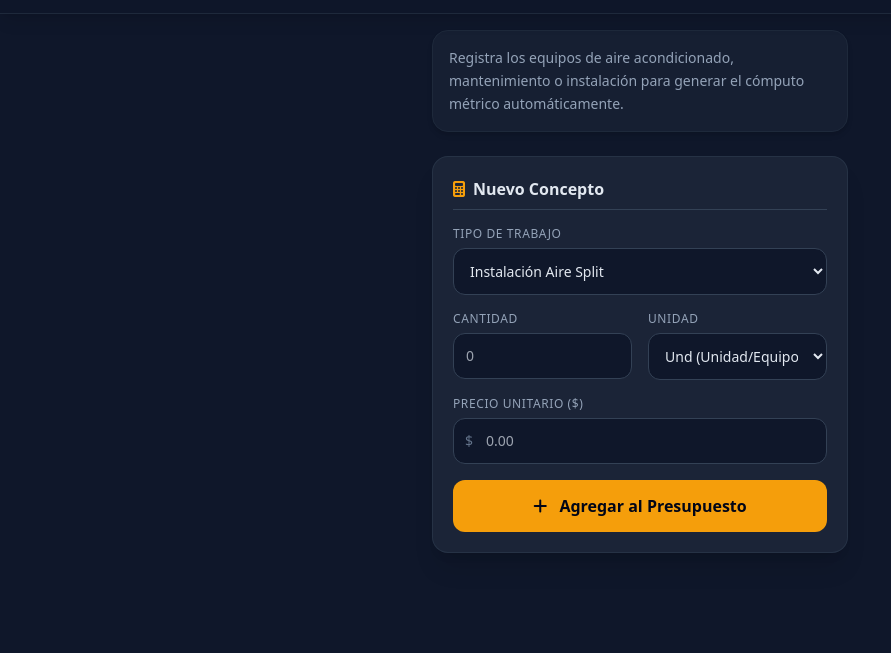
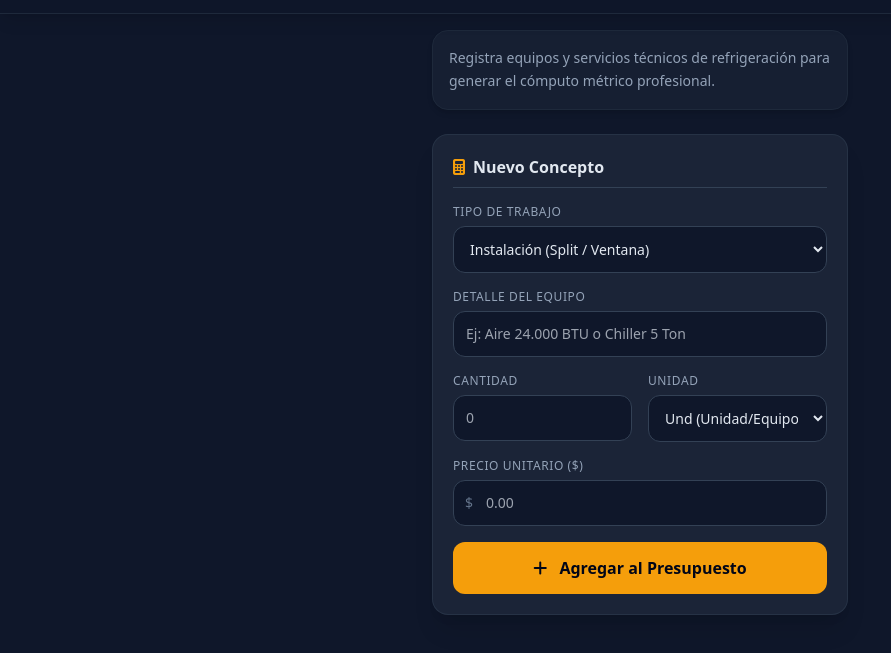
Before and after one commit to cmantenimientopdvaltachira-source/presumetrick, a plain HTML site: page refrigeracion.html in a window 1280 px wide. Shown: the part 55-708 px from the top of the page, without its empty margins (0-891 px from the left). Drawn offline with nearby package versions, Linux system fonts and the light colour scheme.

Commit message:
Update refrigeracion.html

```diff
--- a/refrigeracion.html
+++ b/refrigeracion.html
@@ -22,7 +22,7 @@
 
         <div class="bg-slate-800/50 border border-slate-800 rounded-2xl p-4 shadow-md">
             <p class="text-sm text-slate-400 leading-relaxed">
-                Registra los equipos de aire acondicionado, mantenimiento o instalación para generar el cómputo métrico automáticamente.
+                Registra equipos y servicios técnicos de refrigeración para generar el cómputo métrico profesional.
             </p>
         </div>
 
@@ -34,11 +34,30 @@
             <div class="space-y-1.5">
                 <label class="block text-xs font-medium text-slate-400 uppercase tracking-wider">Tipo de Trabajo</label>
                 <select id="tipo-trabajo" class="w-full bg-slate-900 border border-slate-700 rounded-xl px-3 py-3 text-sm text-slate-200 focus:outline-none focus:border-amber-500 focus:ring-1 focus:ring-amber-500 transition-all">
-                    <option>Instalación Aire Split</option>
-                    <option>Mantenimiento Preventivo</option>
-                    <option>Recarga de Gas</option>
-                    <option>Instalación de Tubería</option>
+                    <optgroup label="Instalación" class="bg-slate-800 text-amber-500">
+                        <option>Instalación (Split / Ventana)</option>
+                        <option>Instalación (Piso-Techo)</option>
+                        <option>Instalación (Compacto / Paquete)</option>
+                        <option>Instalación (Chiller / Industrial)</option>
+                        <option>Instalación (Vitrina / Nevera Comercial)</option>
+                    </optgroup>
+                    <optgroup label="Mantenimiento" class="bg-slate-800 text-amber-500">
+                        <option>Mantenimiento Preventivo</option>
+                        <option>Mantenimiento Correctivo (Reparación)</option>
+                    </optgroup>
+                    <optgroup label="Servicios Especializados" class="bg-slate-800 text-amber-500">
+                        <option>Reparación de Fugas</option>
+                        <option>Barrido con Nitrógeno</option>
+                        <option>Lavado Químico de Sistema</option>
+                        <option>Vacío y Carga de Refrigerante</option>
+                        <option>Cambio de Compresor</option>
+                    </optgroup>
                 </select>
+            </div>
+
+            <div class="space-y-1.5">
+                <label class="block text-xs font-medium text-slate-400 uppercase tracking-wider">Detalle del Equipo</label>
+                <input type="text" id="detalle-input" placeholder="Ej: Aire 24.000 BTU o Chiller 5 Ton" class="w-full bg-slate-900 border border-slate-700 rounded-xl px-3 py-3 text-sm text-slate-200 focus:outline-none focus:border-amber-500 focus:ring-1 focus:ring-amber-500 transition-all">
             </div>
 
             <div class="grid grid-cols-2 gap-4">
@@ -76,6 +95,7 @@
     <script>
         function guardarPartida() {
             const tipoTrabajo = document.getElementById('tipo-trabajo').value;
+            const detalle = document.getElementById('detalle-input').value;
             const cantidad = parseFloat(document.getElementById('cantidad-input').value) || 0;
             const precioUnitario = parseFloat(document.getElementById('precio-input').value) || 0;
             const unidadSeleccionada = document.getElementById('unidad-select').value;
@@ -90,6 +110,7 @@
             const nuevaPartida = {
                 modulo: 'Refrigeración',
                 trabajo: tipoTrabajo,
+                detalle: detalle, // Ahora capturamos el detalle técnico
                 cantidad: cantidad,
                 unidad: unidadSeleccionada,
                 precioUnitario: precioUnitario,
@@ -102,6 +123,7 @@
 
             document.getElementById('cantidad-input').value = "";
             document.getElementById('precio-input').value = "";
+            document.getElementById('detalle-input').value = "";
 
             alert('¡Partida agregada al presupuesto con éxito!');
         }
```
